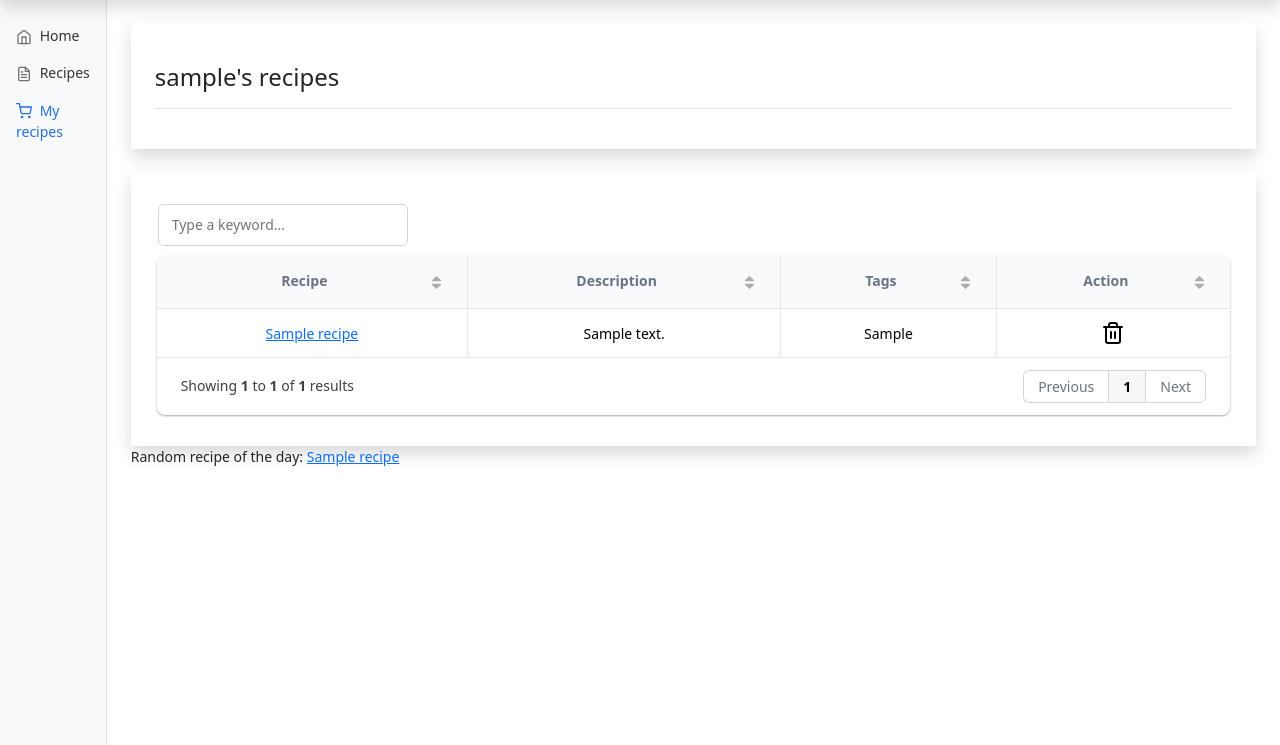
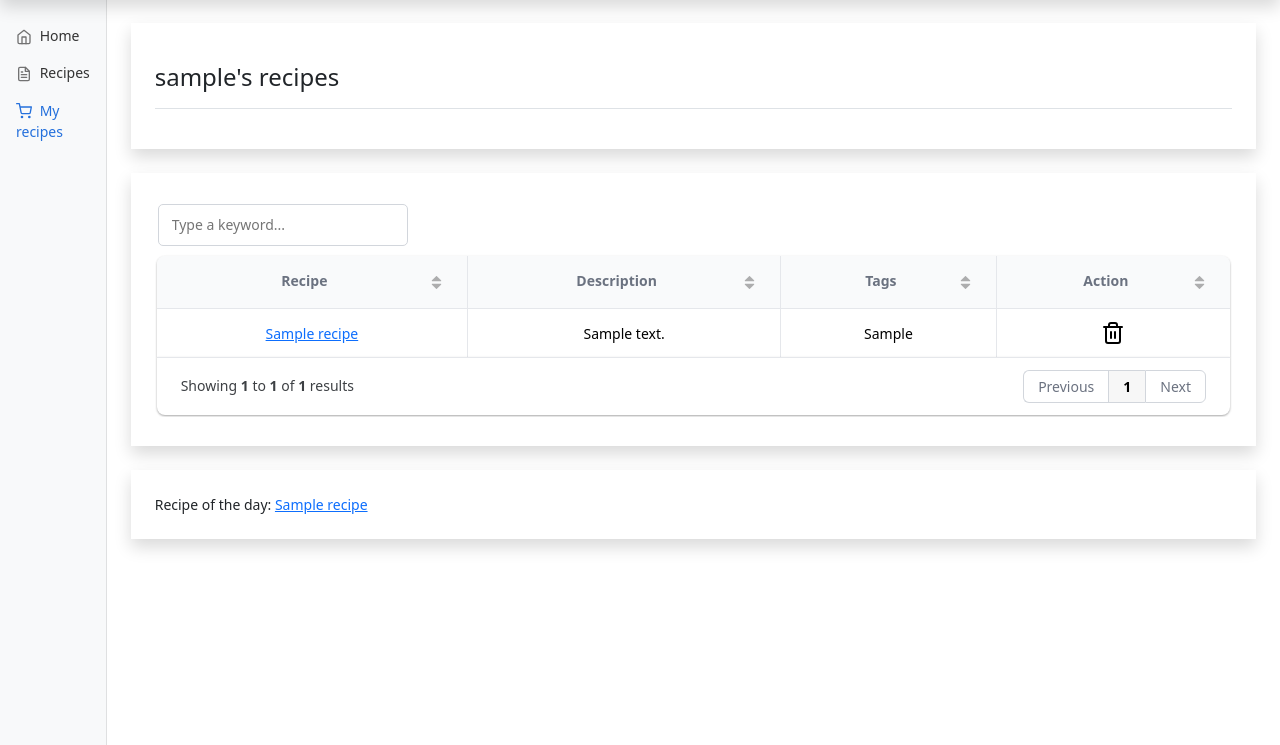
Before and after one commit to GeorgiaSkrempou/Food, a Django app: page /recipes/user_recipes/ in a window 1280 px wide. Shown: the part 55-800 px from the top of the page. Run offline with Django 4.2, Linux system fonts and the light colour scheme; a user stored in the database is signed in; tables that the repository leaves empty hold one stand-in row (values such as "Sample post"); grey boxes marked "Sample" are stand-in pictures; some libraries are stand-ins or nearby versions.

Commit message:
fix: fixed wrong render in random recipe of the day block

```diff
--- a/recipes_app/recipes/templates/recipes/user_recipes.html
+++ b/recipes_app/recipes/templates/recipes/user_recipes.html
@@ -92,17 +92,15 @@
 {% block random_recipe %}
     {% if not recipe_list %}
         <div class="card-body mt-4 p-4 shadow">
-
             Random recipe of the day: To get a random recipe suggestion, add recipes to your account from the
             <a href="{% url 'recipes:list_recipe' %}">recipe list</a>
             .
-
-            {% else %}
-
-            Random recipe of the day: <a
+        </div>
+    {% else %}
+        <div class="card-body mt-4 p-4 shadow">
+            Recipe of the day: <a
                 href="{% url 'recipes:detail_recipe' random_recipe.id %}"> {{ random_recipe.title }}</a>
         </div>
-
     {% endif %}
 
 {% endblock %}
```
